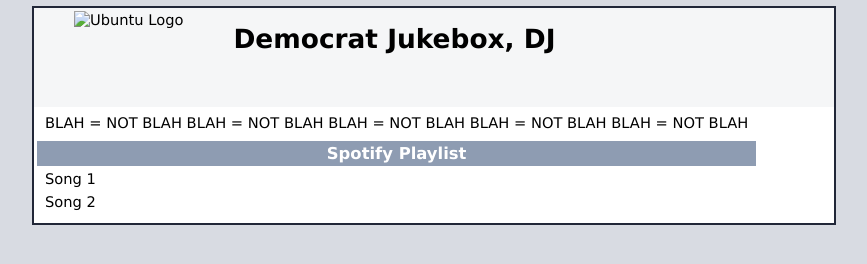
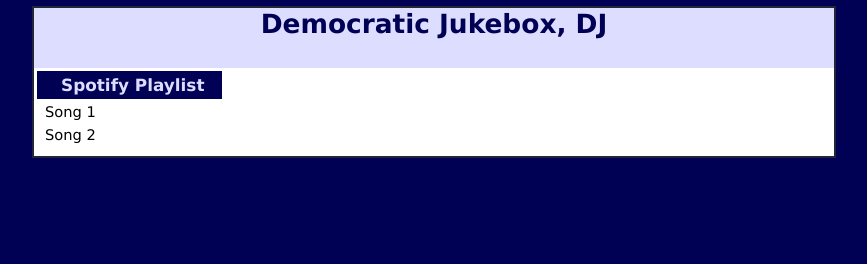
Before and after one commit to maxwellaires/DJ-hack2019, a plain HTML site: page index.html in a window 1280 px wide. Shown: the whole page, without its empty margins (206-1073 px from the left). Drawn offline with Linux system fonts and the light colour scheme.

Commit message:
Formatting

```diff
--- a/index.html
+++ b/index.html
@@ -1,11 +1,5 @@
-
 <!DOCTYPE html PUBLIC "-//W3C//DTD XHTML 1.0 Transitional//EN" "http://www.w3.org/TR/xhtml1/DTD/xhtml1-transitional.dtd">
 <html xmlns="http://www.w3.org/1999/xhtml">
-  <!--
-    Modified from the Debian original for Ubuntu
-    Last updated: 2016-11-16
-    See: https://launchpad.net/bugs/1288690
-  -->
   <head>
     <meta http-equiv="Content-Type" content="text/html; charset=UTF-8" />
     <title>Democratic JukeBox, DJ</title>
@@ -18,7 +12,7 @@
   body, html {
     padding: 3px 3px 3px 3px;
 
-    background-color: #D8DBE2;
+    background-color: #000055;
 
     font-family: Verdana, sans-serif;
     font-size: 11pt;
@@ -46,52 +40,15 @@
   }
 
 div.page_header {
-    height: 99px;
+	height: 60px;
     width: 100%;
-
-    background-color: #F5F6F7;
+    background-color: #DDDDFF;
 }
-
 div.page_header span {
-    margin: 15px 0px 0px 50px;
-
     font-size: 180%;
     font-weight: bold;
-  }
-
-  div.page_header img {
-    margin: 3px 0px 0px 40px;
-
-    border: 0px 0px 0px;
-  }
-
-  div.table_of_contents {
-    clear: left;
-
-    min-width: 200px;
-
-    margin: 3px 3px 3px 3px;
-
-    background-color: #FFFFFF;
-
-    text-align: left;
-  }
-
-  div.table_of_contents_item {
-    clear: left;
-
-    width: 100%;
-
-    margin: 4px 0px 0px 0px;
-
-    background-color: #FFFFFF;
-
-    color: #000000;
-    text-align: left;
-  }
-
-  div.table_of_contents_item a {
-    margin: 6px 0px 0px 6px;
+	text-align: center;
+	color: #000055;
 }
 
   div.content_section {
@@ -130,23 +87,13 @@
     padding: 4px 8px 4px 16px;
   }
 
-  div.section_header {
-    padding: 3px 6px 3px 6px;
-
-    background-color: #8E9CB2;
-
-    color: #FFFFFF;
+div.playlist_header {
+	padding: 4px 18px 4px 24px;
+	background-color: #000055;
+	color: #DDDDFF;
 	font-weight: bold;
-    font-size: 112%;
+	font-size: 115%;
 	text-align: center;
-  }
-
-  div.section_header_red {
-    background-color: #CD214F;
-  }
-
-  div.section_header_grey {
-    background-color: #9F9386;
 }
 
   .floating_element {
@@ -189,53 +136,25 @@
   div.validator {
   }
     </style>
+
 </head>
 <body>
 <div class="main_page">
 	<div class="page_header floating_element">
-        <img src="/icons/ubuntu-logo.png" alt="Ubuntu Logo" class="floating_element"/>
-        <span class="floating_element">
-          Democrat Jukebox, DJ
+        <span>
+          Democratic Jukebox, DJ
         </span>
 	</div>
-<!--      <div class="table_of_contents floating_element">
-        <div class="section_header section_header_grey">
-          TABLE OF CONTENTS
-        </div>
-        <div class="table_of_contents_item floating_element">
-          <a href="#about">About</a>
-        </div>
-        <div class="table_of_contents_item floating_element">
-          <a href="#playlist">Playlist</a>
-        </div>
-        <div class="table_of_contents_item floating_element">
-          <a href="#scope">Scope</a>
-        </div>
-        <div class="table_of_contents_item floating_element">
-          <a href="#files">Config files</a>
-        </div>
-      </div>
--->
 	<div class="content_section floating_element">
-
-        <div class="content_section_text">
-          <p>BLAH = NOT BLAH BLAH = NOT BLAH BLAH = NOT BLAH BLAH = NOT BLAH BLAH = NOT BLAH</p>
-
-        </div>
-        <div class="section_header">
+		<div class="playlist_header">
 			<div id="playlist"></div>
             Spotify Playlist
         </div>
         <div class="content_section_text">
 			<p> Song 1 </p>
 			<p> Song 2 </p>
-
-        </div>
-
-
 		</div>
 	</div>
-    <div class="validator">
 </div>
 </body>
 </html>
```
Lines whose indentation alone changed are shown as unchanged.
